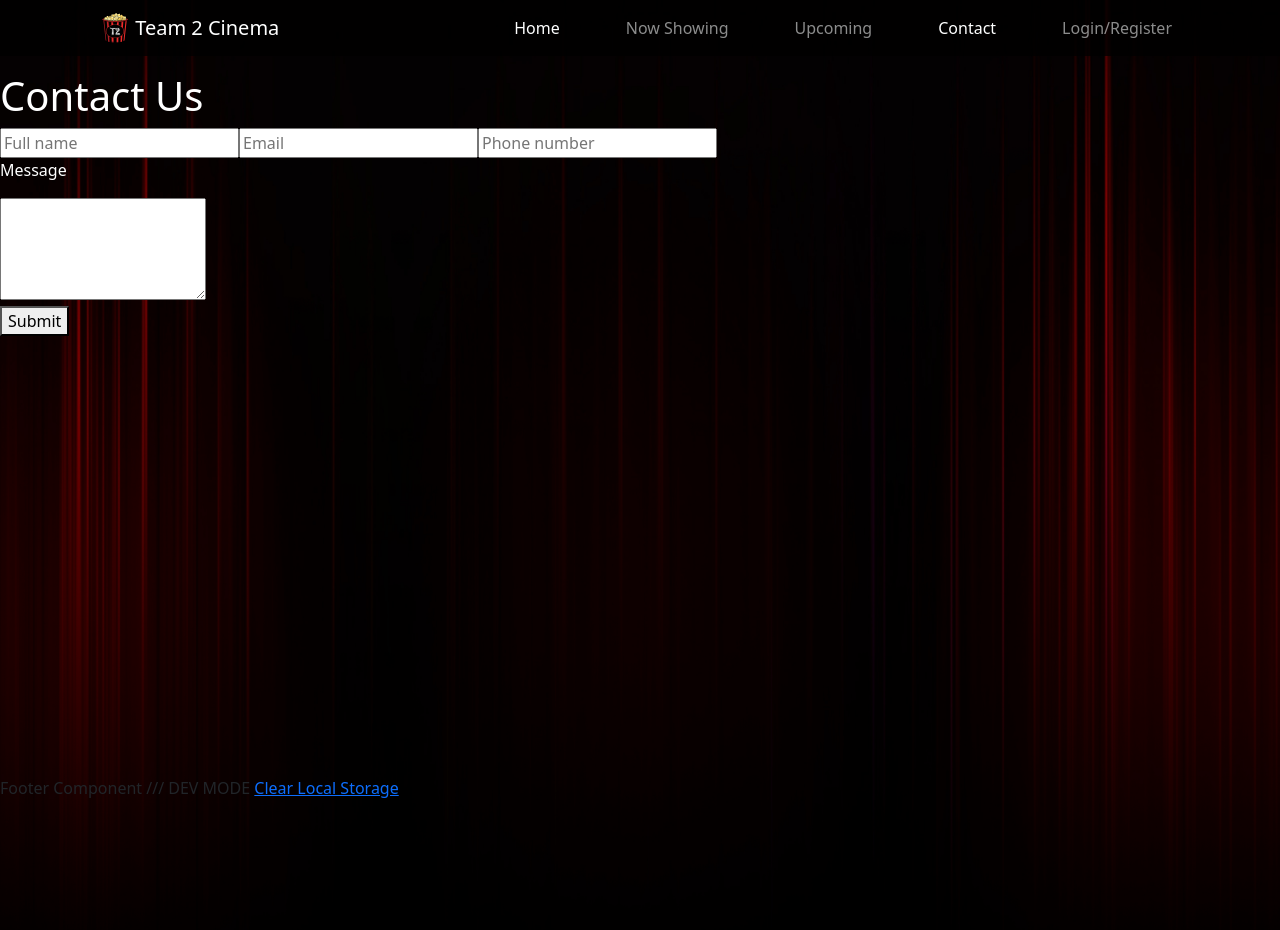
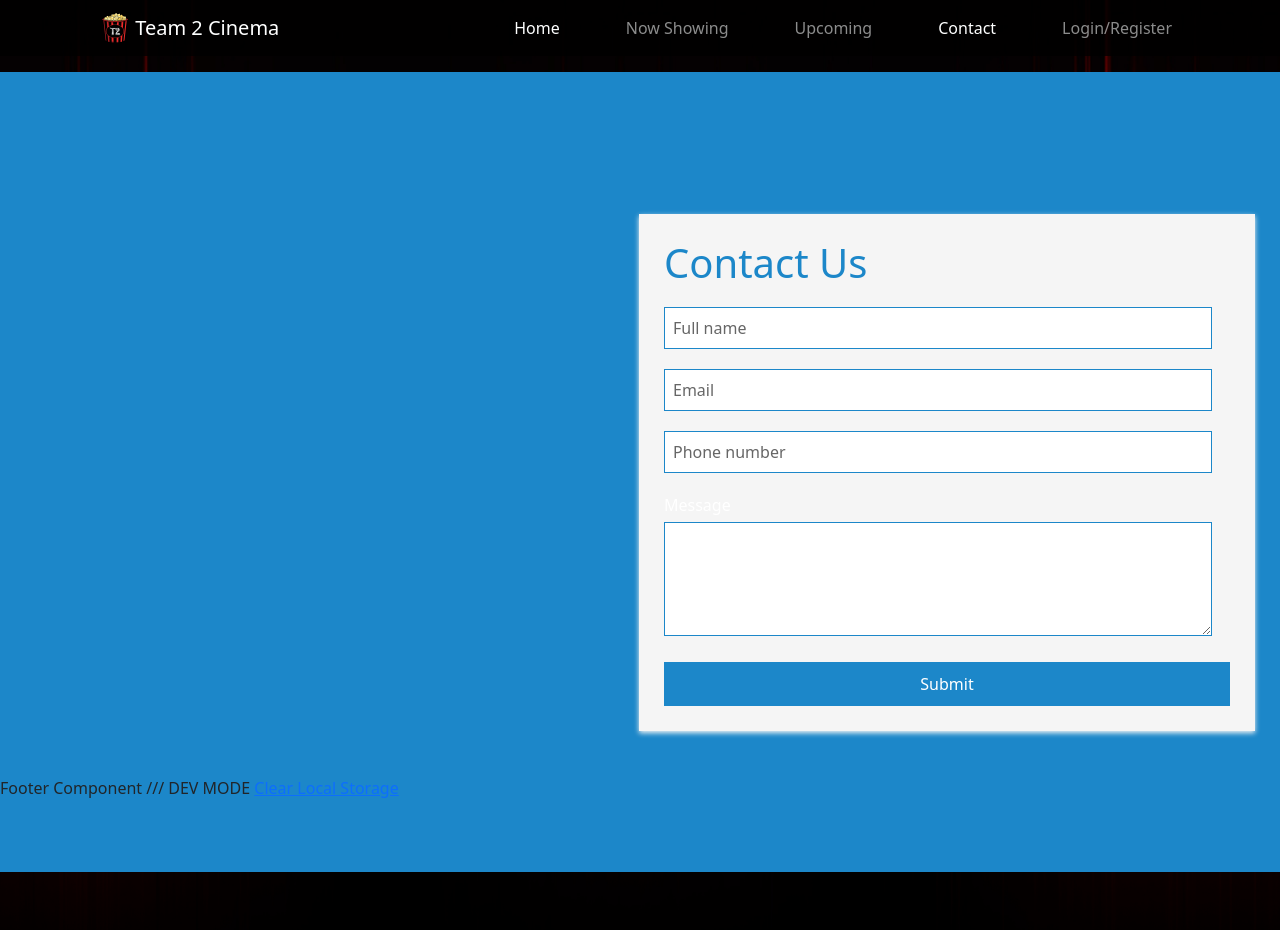
Before and after one commit to jeshanp/Group2Cinema, an Angular app: page /contact in a window 1280 px wide. Shown: the top 930 px of the page. Built offline with nearby package versions, Linux system fonts and the light colour scheme.

Commit message:
Moved style in contact us from html to css file

```diff
--- a/src/app/contactus/contactus.component.css
+++ b/src/app/contactus/contactus.component.css
@@ -0,0 +1,87 @@
+html,
+body {
+  min-height: 100%;
+  padding: 0;
+  margin: 0;
+  font-family: Roboto, Arial, sans-serif;
+  font-size: 14px;
+  color: #666;
+}
+h1 {
+  margin: 0 0 20px;
+  font-weight: 400;
+  color: #1c87c9;
+}
+p {
+  margin: 0 0 5px;
+}
+.main-block {
+  display: flex;
+  flex-direction: column;
+  justify-content: center;
+  align-items: center;
+  min-height: 100vh;
+  background: #1c87c9;
+}
+form {
+  padding: 25px;
+  margin: 25px;
+  box-shadow: 0 2px 5px #f5f5f5;
+  background: #f5f5f5;
+}
+.fas {
+  margin: 25px 10px 0;
+  font-size: 72px;
+  color: #fff;
+}
+.fa-envelope {
+  transform: rotate(-20deg);
+}
+.fa-at,
+.fa-mail-bulk {
+  transform: rotate(10deg);
+}
+input,
+textarea {
+  width: calc(100% - 18px);
+  padding: 8px;
+  margin-bottom: 20px;
+  border: 1px solid #1c87c9;
+  outline: none;
+}
+input::placeholder {
+  color: #666;
+}
+button {
+  width: 100%;
+  padding: 10px;
+  border: none;
+  background: #1c87c9;
+  font-size: 16px;
+  font-weight: 400;
+  color: #fff;
+}
+button:hover {
+  background: #2371a0;
+}
+@media (min-width: 568px) {
+  .main-block {
+    flex-direction: row;
+  }
+  .left-part,
+  form {
+    width: 50%;
+  }
+  .fa-theater-masks {
+    margin-top: 0;
+    margin-left: 20%;
+  }
+  .fa-film {
+    margin-top: -10%;
+    margin-left: 65%;
+  }
+  .fa-tv {
+    margin-top: 2%;
+    margin-left: 28%;
+  }
+}
```
